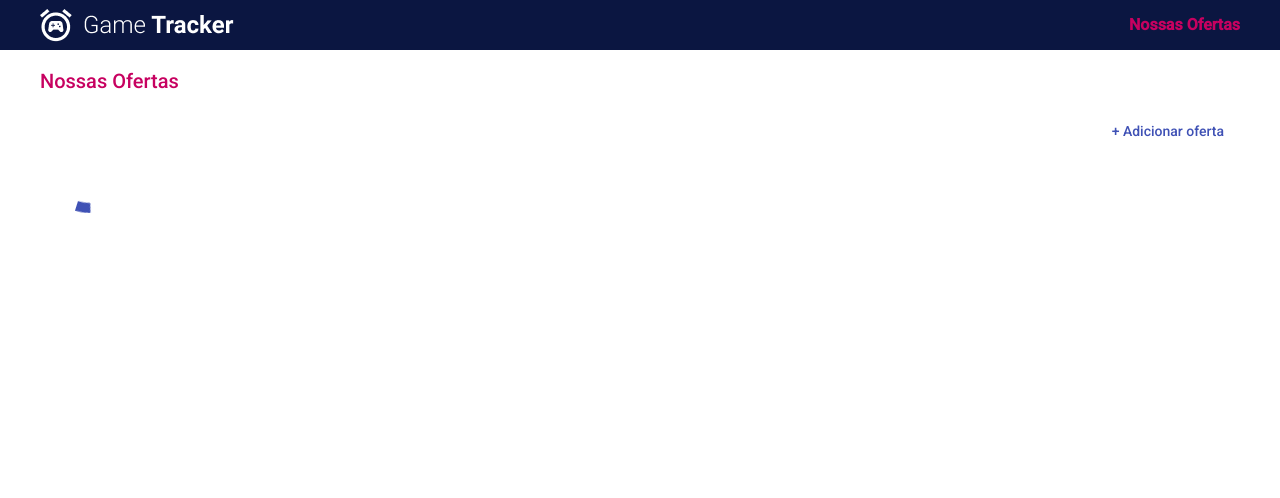
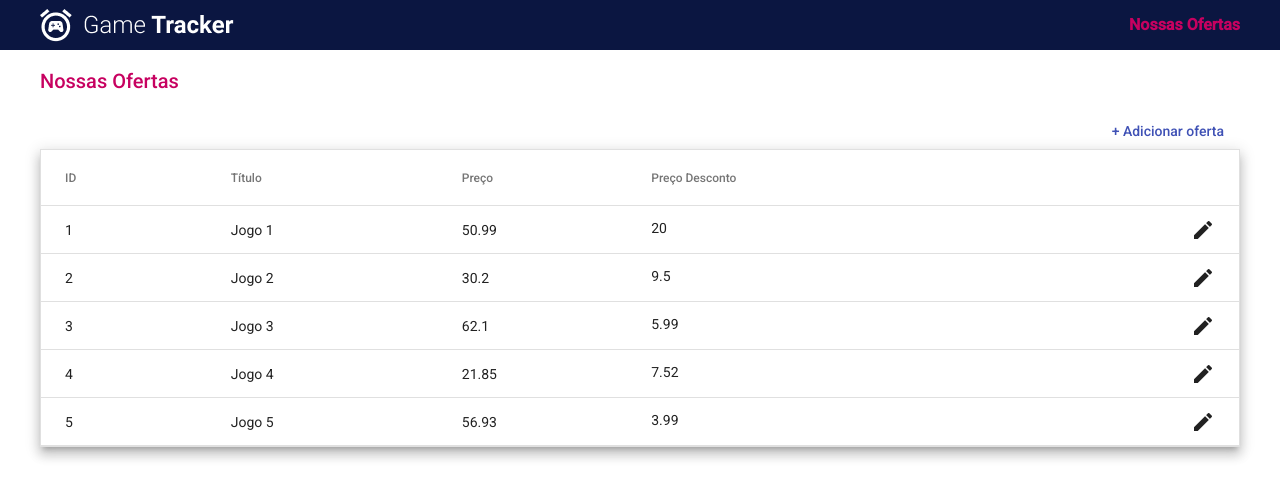
Before and after one commit to laissugeda/desafio_inspiring, an Angular app in the folder adm/: page /nossasofertas in a window 1280 px wide. Shown: the top 498 px of the page. Built offline with nearby package versions, Linux system fonts and the light colour scheme; no server answers; data requests are answered from the project's data file.

Commit message:
consumindo  API fake

```diff
--- /dev/null
+++ b/adm/db.json
@@ -0,0 +1,41 @@
+{
+  "ofertas": [
+    {
+      "id": 1,
+      "title": "Jogo 1",
+      "normalPrice": 50.99,
+      "salePrice": 20,
+      "loja": 5
+    },
+    {
+      "id": 2,
+      "title": "Jogo 2",
+      "normalPrice": 30.2,
+      "salePrice": 9.5,
+      "loja": 7
+    },
+    {
+      "id": 3,
+      "title": "Jogo 3",
+      "normalPrice": 62.1,
+      "salePrice": 5.99,
+      "loja": 2
+    },
+    {
+      "gameID": 4,
+      "normalPrice": "21.85",
+      "salePrice": "7.52",
+      "title": "Jogo 4",
+      "storeID": "5",
+      "id": 4
+    },
+    {
+      "gameID": 5,
+      "normalPrice": "56.93",
+      "salePrice": "3.99",
+      "title": "Jogo 5",
+      "storeID": "2",
+      "id": 5
+    }
+  ]
+}
--- a/adm/src/app/pages/cadastro-ofertas/cadastro-ofertas.component.ts
+++ b/adm/src/app/pages/cadastro-ofertas/cadastro-ofertas.component.ts
@@ -1,6 +1,7 @@
 import { Component, OnInit } from '@angular/core';
 import { FormBuilder, FormGroup, Validators } from '@angular/forms';
 import { OfertasService } from 'src/app/shared/ofertas.service';
+import { Router } from '@angular/router';
 
 @Component({
   selector: 'app-cadastro-ofertas',
@@ -19,7 +20,8 @@ export class CadastroOfertasComponent implements OnInit {
 
   constructor(
     private fb: FormBuilder,
-    private service: OfertasService
+    private service: OfertasService,
+    private router: Router
     ) { }
 
   ngOnInit(): void {
@@ -39,7 +41,7 @@ export class CadastroOfertasComponent implements OnInit {
         success => alert("Oferta criada com sucesso!"),
         error => alert(error)
       )
-      console.log("salvarrrr")
+      this.router.navigate(['/nossasofertas'])
     }
   }
 
--- a/adm/src/app/pages/nossas-ofertas/nossas-ofertas.component.html
+++ b/adm/src/app/pages/nossas-ofertas/nossas-ofertas.component.html
@@ -5,7 +5,7 @@
         <table mat-table [dataSource]="dataSource" class="mat-elevation-z8" *ngIf="dataSource; else spinner">
             <ng-container matColumnDef="id">
                 <th mat-header-cell *matHeaderCellDef> ID </th>
-                <td mat-cell *matCellDef="let element"> {{element.gameID}} </td>
+                <td mat-cell *matCellDef="let element"> {{element.id}} </td>
             </ng-container>
 
             <ng-container matColumnDef="titulo">
@@ -20,7 +20,7 @@
 
             <ng-container matColumnDef="precoDesconto">
                 <th mat-header-cell *matHeaderCellDef> Preço Desconto </th>
-                <td mat-cell *matCellDef="let element"> {{element.salePrice}}  <mat-icon style="float: right; cursor: pointer;" routerLink="/editarOferta/{{element.gameID}}">edit</mat-icon></td>
+                <td mat-cell *matCellDef="let element"> {{element.salePrice}}  <mat-icon style="float: right; cursor: pointer;" routerLink="/editarOferta/{{element.id}}">edit</mat-icon></td>
             </ng-container>
             <tr mat-header-row *matHeaderRowDef="displayedColumns"></tr>
             <tr mat-row *matRowDef="let row; columns: displayedColumns;"></tr>
--- a/adm/src/app/shared/ofertas.service.ts
+++ b/adm/src/app/shared/ofertas.service.ts
@@ -14,26 +14,30 @@ export class OfertasService {
     private http: HttpClient
   ) { }
 
-  private urlDeals = "https://www.cheapshark.com/api/1.0/deals?"
-  private urlGames = "https://www.cheapshark.com/api/1.0/games?"
+  // private urlDeals = "https://www.cheapshark.com/api/1.0/deals?"
+  // private urlGames = "https://www.cheapshark.com/api/1.0/games?"
+  private url = "http://localhost:3000/ofertas/"
 
   public getPrincipal(): Observable<any[]>{
-    return this.http.get<any[]>(this.urlDeals + "storeID=1")
+    return this.http.get<any[]>(this.url)
   }
-  public getByID(id: number){
-    return this.http.get<any[]>(this.urlGames + "id=" + id)
+  public getByID(id: number): Observable<any[]>{
+    return this.http.get<any[]>(this.url + id)
   }
 
   update(id: number, data): Observable<any> {
-    return this.http.put(this.urlGames + "id=" + id, data);
+    return this.http.put(this.url + id, data);
   }
 
-  pesquisar(title: string): Observable<any> {
-    return this.http.get(this.urlGames + "title=" + title);
+  criar(oferta): Observable<any>{
+    return this.http.post(this.url, oferta).pipe(take(1))
   }
 
-  criar(oferta){
-    return this.http.post(this.urlDeals, oferta).pipe(take(1))
-  }
+
+  // pesquisar(title: string): Observable<any> {
+  //   return this.http.get(this.urlGames + "title=" + title);
+  // }
+
+
 
 }
```
